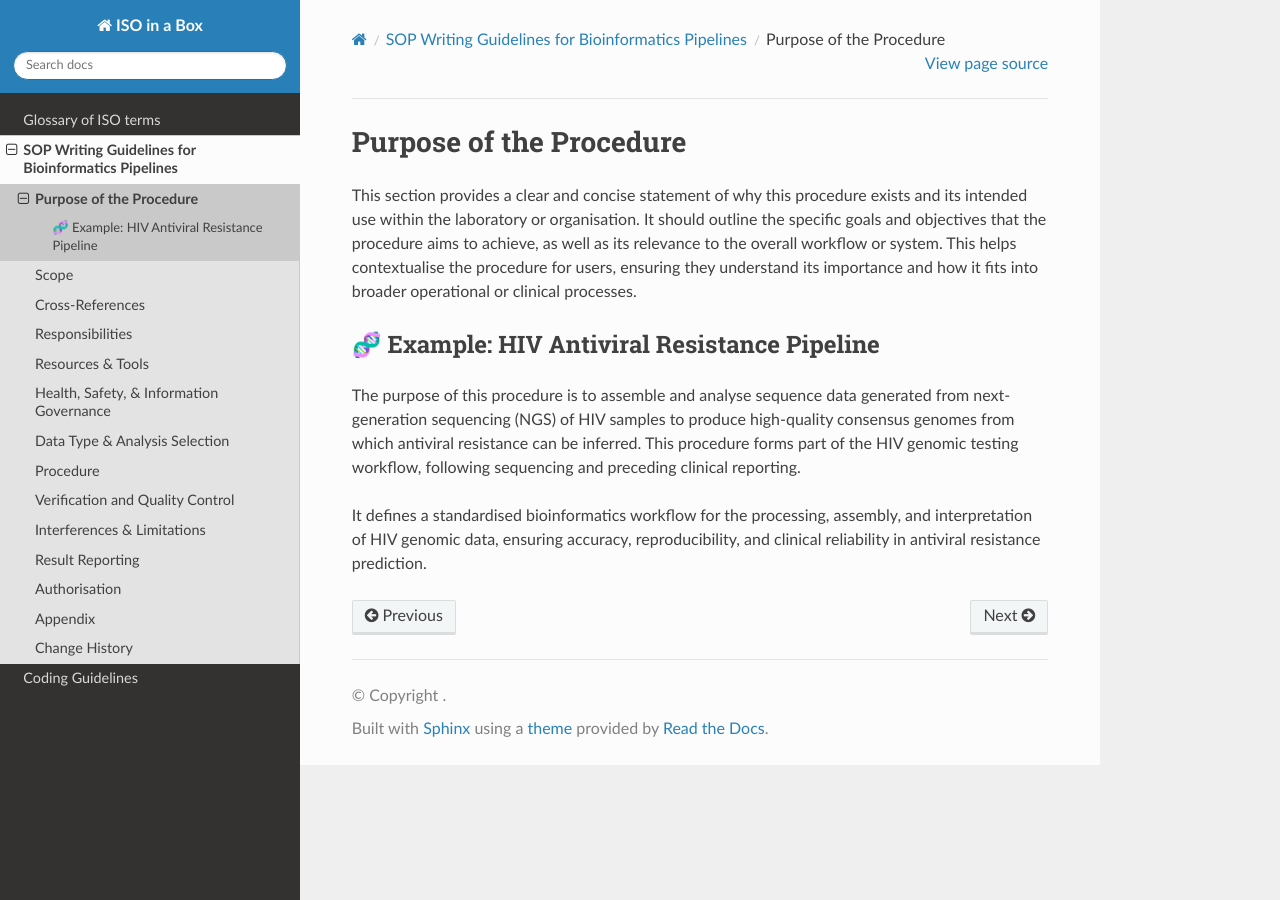
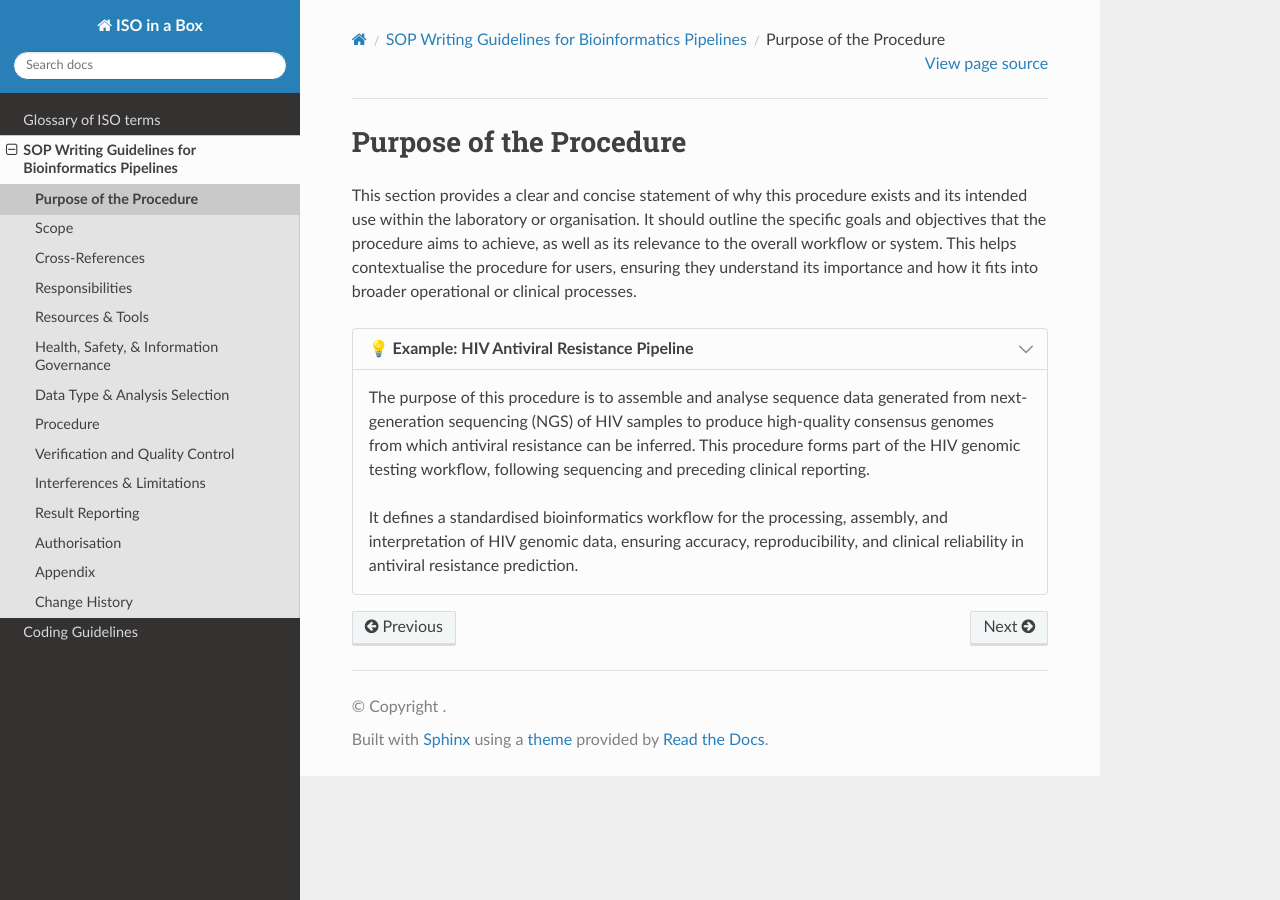
Before and after one commit to ASendellPrice/IIB-rtd, a Sphinx documentation site: the page built from docs/source/sop_guide_purpose.rst, in a window 1280 px wide. Built offline with Sphinx 7.4.7 and the Read the Docs theme 3.1.0, drawn with Linux system fonts in a browser that asks for light colours; pages that are not in the unit, such as notebooks, are missing from menus; part of the change alters nothing that is shown.

```diff
--- a/docs/source/sop_guide_purpose.rst
+++ b/docs/source/sop_guide_purpose.rst
@@ -3,9 +3,9 @@ Purpose of the Procedure
 
 This section provides a clear and concise statement of why this procedure exists and its intended use within the laboratory or organisation. It should outline the specific goals and objectives that the procedure aims to achieve, as well as its relevance to the overall workflow or system. This helps contextualise the procedure for users, ensuring they understand its importance and how it fits into broader operational or clinical processes.
 
-🧬 Example: HIV Antiviral Resistance Pipeline
-----------------------------------------------
+.. dropdown:: 💡 Example: HIV Antiviral Resistance Pipeline
+   :open:
 
-The purpose of this procedure is to assemble and analyse sequence data generated from next-generation sequencing (NGS) of HIV samples to produce high-quality consensus genomes from which antiviral resistance can be inferred. This procedure forms part of the HIV genomic testing workflow, following sequencing and preceding clinical reporting.
+   The purpose of this procedure is to assemble and analyse sequence data generated from next-generation sequencing (NGS) of HIV samples to produce high-quality consensus genomes from which antiviral resistance can be inferred. This procedure forms part of the HIV genomic testing workflow, following sequencing and preceding clinical reporting.
 
-It defines a standardised bioinformatics workflow for the processing, assembly, and interpretation of HIV genomic data, ensuring accuracy, reproducibility, and clinical reliability in antiviral resistance prediction.
+   It defines a standardised bioinformatics workflow for the processing, assembly, and interpretation of HIV genomic data, ensuring accuracy, reproducibility, and clinical reliability in antiviral resistance prediction.
```
